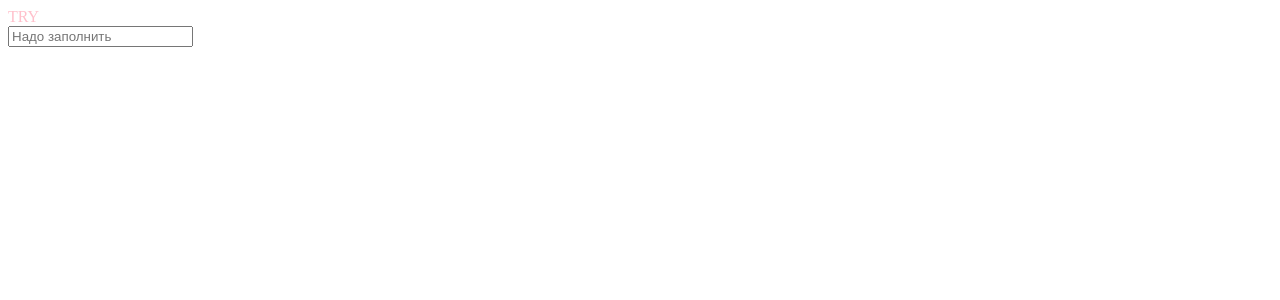
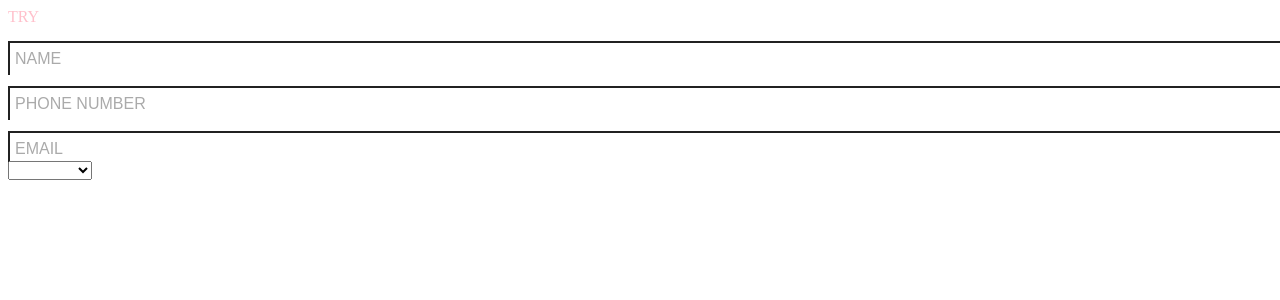
Before and after one commit to KoloskovaAlla/zen-fsd, a JavaScript app: page / in a window 1280 px wide. Shown: the top 300 px of the page. Built offline with nearby package versions, Linux system fonts and the light colour scheme.

Commit message:
select and form

```diff
--- a/src/app/App.js
+++ b/src/app/App.js
@@ -1,13 +1,29 @@
-import { SectionBase } from 'widgets/SectionBase';
-import { Input } from 'shared/ui/Input';
+import { SectionBase } from "widgets/SectionBase";
+import { Form } from "entities/Form";
 
 export const App = () => {
+  const options = [
+    {
+      content: "WhatsApp",
+      value: "whatsapp",
+    },
+    {
+      content: "Telegram",
+      value: "telegram",
+    },
+    {
+      content: "Phone",
+      value: "phone",
+    },
+    {
+      content: "Email",
+      value: "email",
+    },
+  ];
   return (
     <div>
       <SectionBase />
-      <Input
-         placeholder='Надо заполнить'
-      />
+      <Form options={options} />
     </div>
   );
-}
+};
--- /dev/null
+++ b/src/entities/Form/Form.js
@@ -0,0 +1,34 @@
+import {Input} from 'shared/ui/Input'
+import {Select} from 'shared/ui/Select'
+import classes from './Form.module.scss'
+
+export const Form = ({options}) => {
+
+  return (
+    <div>
+      <label className={classes.label}>
+        <Input type="text" placeholder="NAME" />
+      </label>
+
+      <label className={classes.label}>
+        <Input type="tel" placeholder="PHONE NUMBER" />
+      </label>
+
+      <label className={classes.label}>
+        <Input type="email" placeholder="EMAIL" />
+      </label>
+
+      <label>
+        <Select options={options} />
+      </label>
+    </div>
+  );
+}
+
+  // type,
+  // placeholder,
+  // name,
+  // onInputChange,
+  // setInput,
+  // setIsValidInput,
+  // validateInput,
--- /dev/null
+++ b/src/entities/Form/Form.module.scss
@@ -0,0 +1,5 @@
+.label {
+  display: block;
+  margin-top: 15px;
+  height: 30px;
+}
--- /dev/null
+++ b/src/entities/Form/index.js
@@ -0,0 +1 @@
+export {Form} from './Form'
--- a/src/shared/ui/Input/Input.js
+++ b/src/shared/ui/Input/Input.js
@@ -1,3 +1,5 @@
+import classes from './Input.module.scss'
+
 export const Input = ({
   type,
   placeholder,
@@ -16,6 +18,7 @@ export const Input = ({
 
   return (
     <input
+      className={classes.input}
       type={type}
       placeholder={placeholder}
       value={name}
--- /dev/null
+++ b/src/shared/ui/Input/Input.module.scss
@@ -0,0 +1,13 @@
+ .input {
+    display: block;
+    width: 100%;
+    height: 100%;
+    padding-left: 5px;
+    font-size: 16px;
+    outline: none;
+    border-bottom: 1px solid var(--border-color);
+
+    &::placeholder {
+      color: #aaaaaa;
+    }
+  }
--- /dev/null
+++ b/src/shared/ui/Select/Select.js
@@ -0,0 +1,13 @@
+export const Select = ({options}) => {
+  return (
+    <select>
+      <option value=""></option>
+      {options.length > 0 &&
+        options.map((option, index) => (
+          <option value={option.value} key={index}>
+            {option.content}
+          </option>
+        ))}
+    </select>
+  );
+};
--- /dev/null
+++ b/src/shared/ui/Select/index.js
@@ -0,0 +1 @@
+export {Select} from './Select'
```
